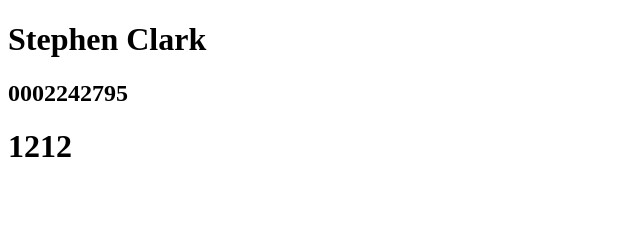
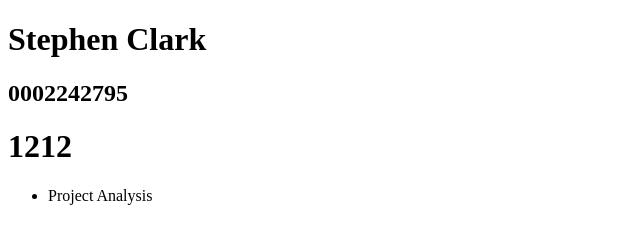
Before and after one commit to steveclark2013/wsp-1212, a plain HTML site: page wsp_portal.html in a window 1280 px wide. Shown: the whole page, without its empty margins (0-640 px from the left). Drawn offline with Linux system fonts and the light colour scheme.

Commit message:
added text

```diff
--- a/wsp_portal.html
+++ b/wsp_portal.html
@@ -6,4 +6,7 @@
 	<h1> Stephen Clark </h1>
 		<h2>0002242795</h2>
 	<h1> 1212 </h1>
+		<ul>
+			<li>Project Analysis</li>
+		</ul>
 </body>
```
